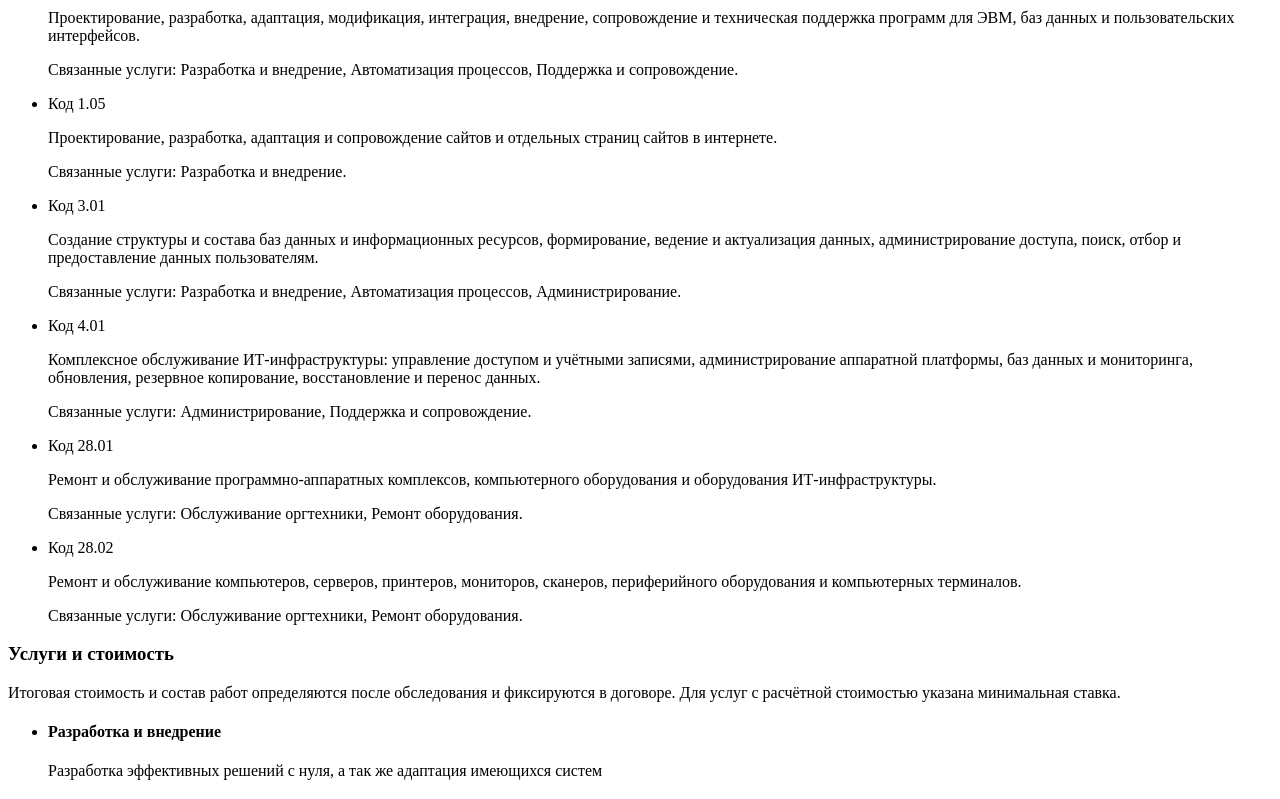
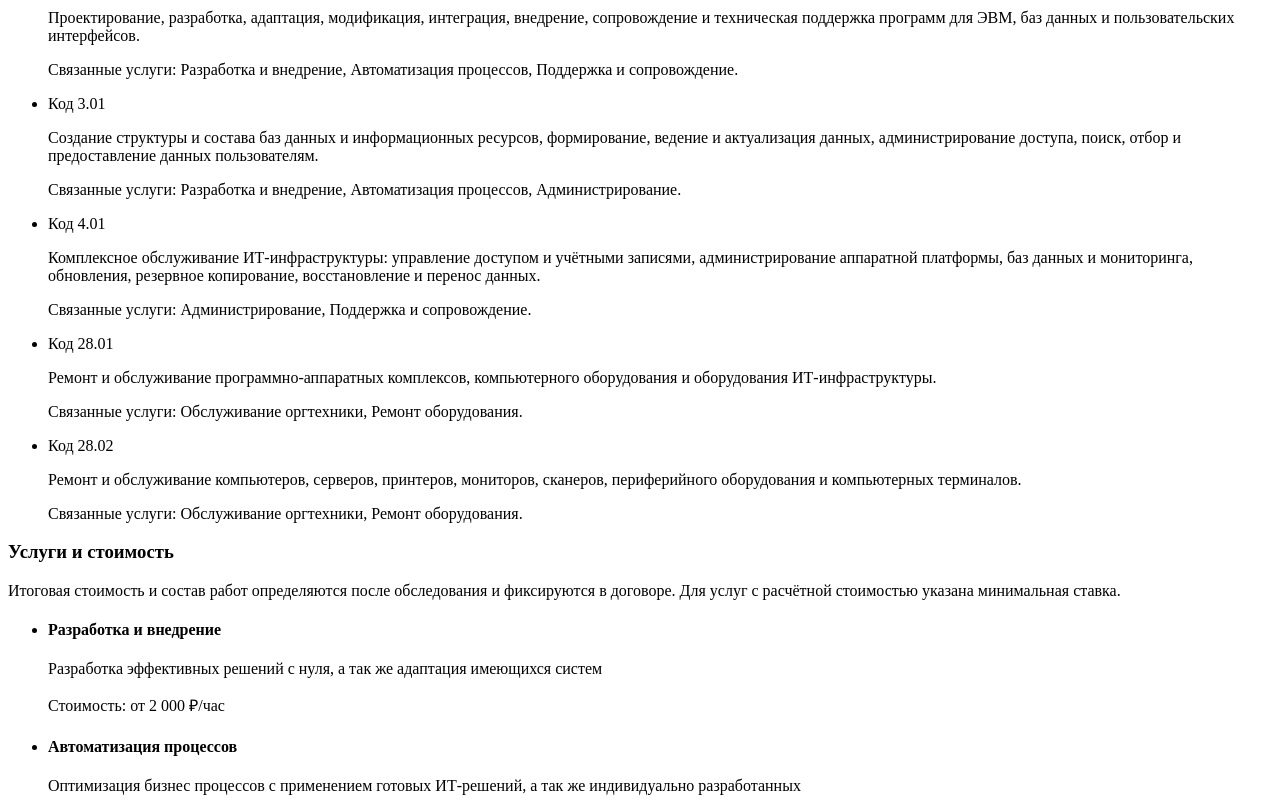
Before and after one commit to Voltrein-code/asg-react, a React (Vite) app: page / in a window 1280 px wide. Shown: the part 10060-10859 px from the top of the page. Built offline with nearby package versions, Linux system fonts and the light colour scheme.

Commit message:
Убрать код деятельности 1.05

```diff
--- a/src/content/siteContent.js
+++ b/src/content/siteContent.js
@@ -97,12 +97,6 @@ export const itActivityCodes = [
       "Автоматизация процессов",
       "Поддержка и сопровождение",
     ],
-  },
-  {
-    code: "1.05",
-    description:
-      "Проектирование, разработка, адаптация и сопровождение сайтов и отдельных страниц сайтов в интернете.",
-    relatedServices: ["Разработка и внедрение"],
   },
   {
     code: "3.01",
```
Also changed, not shown: 2 other files (tests, documents, lock files or other folders).
